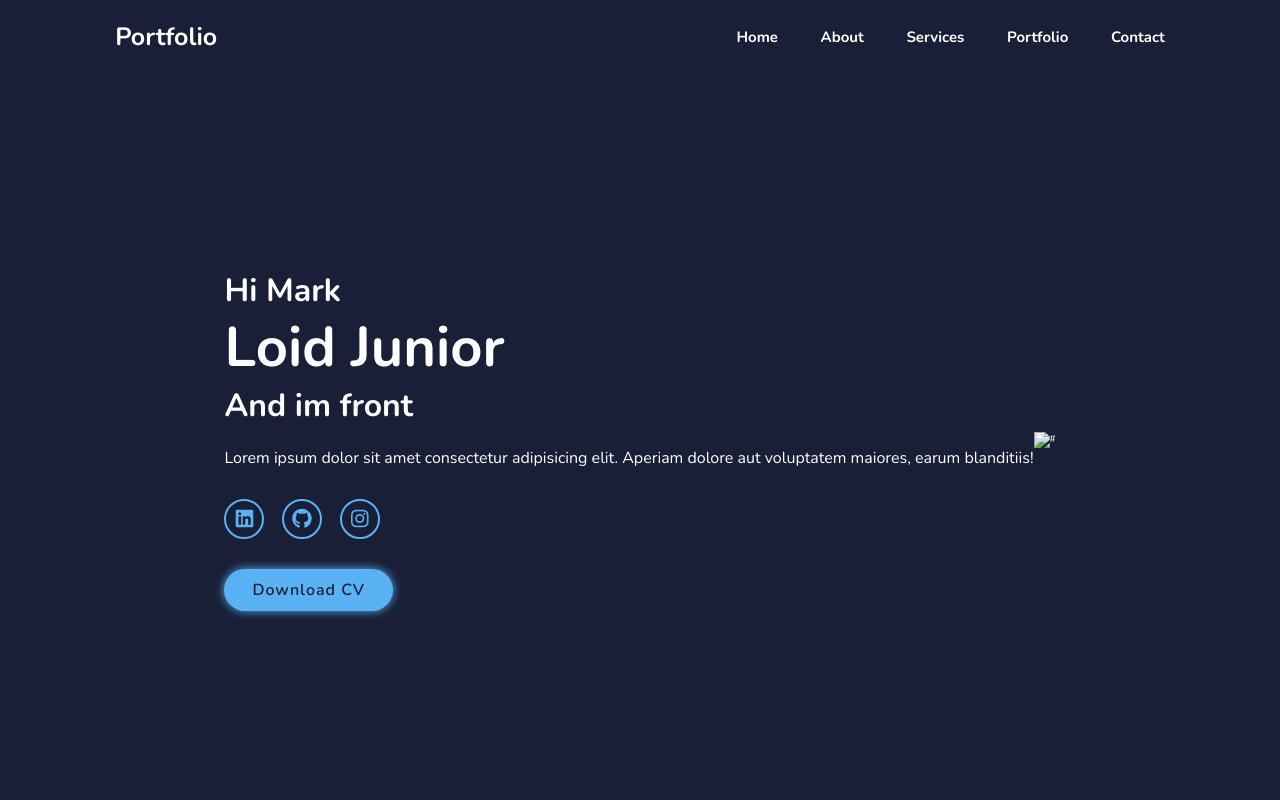
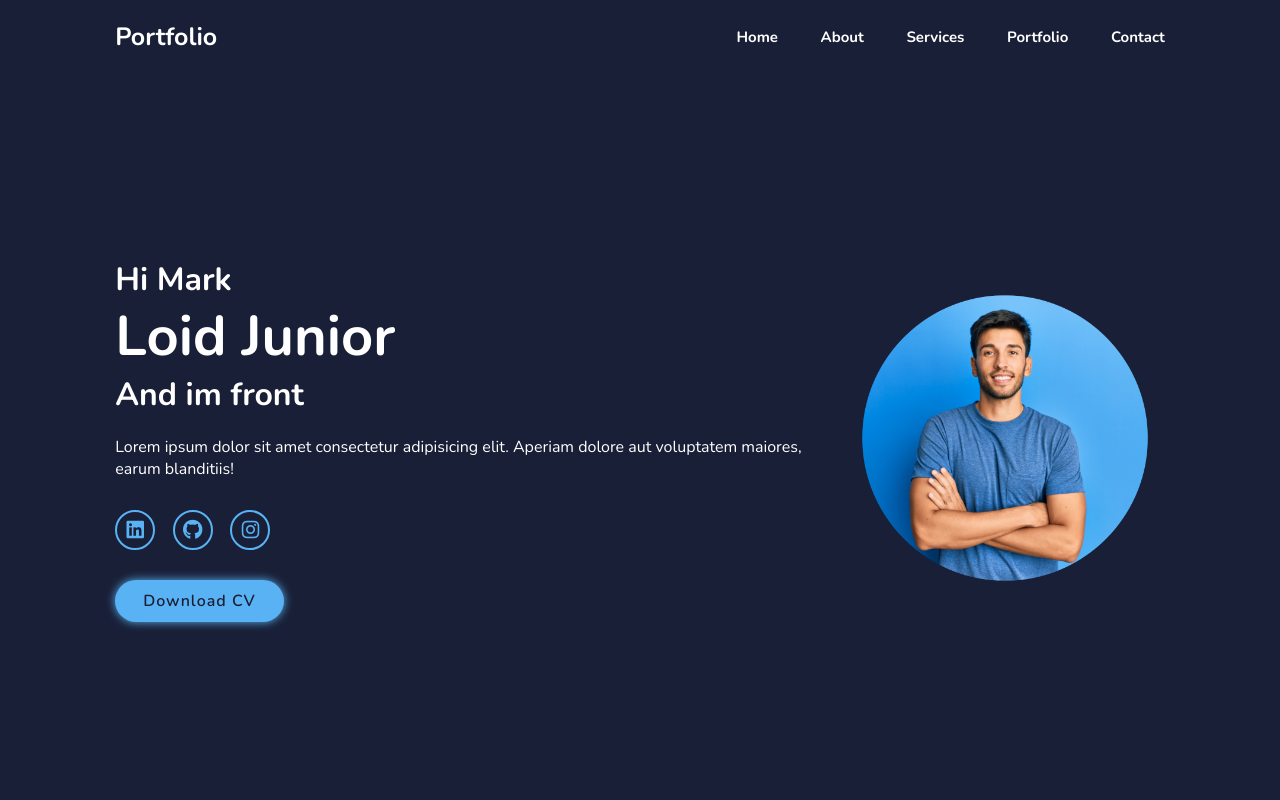
Before and after one commit to Stileexx/Portfolio, a plain HTML site: page index.html in a window 1280 px wide. Shown: the top 800 px of the page. Drawn offline with nearby package versions, Linux system fonts and the light colour scheme.

Commit message:
img bug fix

```diff
--- a/index.html
+++ b/index.html
@@ -50,7 +50,7 @@
       </div>
 
       <div class="home-img">
-        <img src="img/pro" alt="#" />
+        <img src="img/profiledp.png" alt="#" />
       </div>
     </section>
 
```
